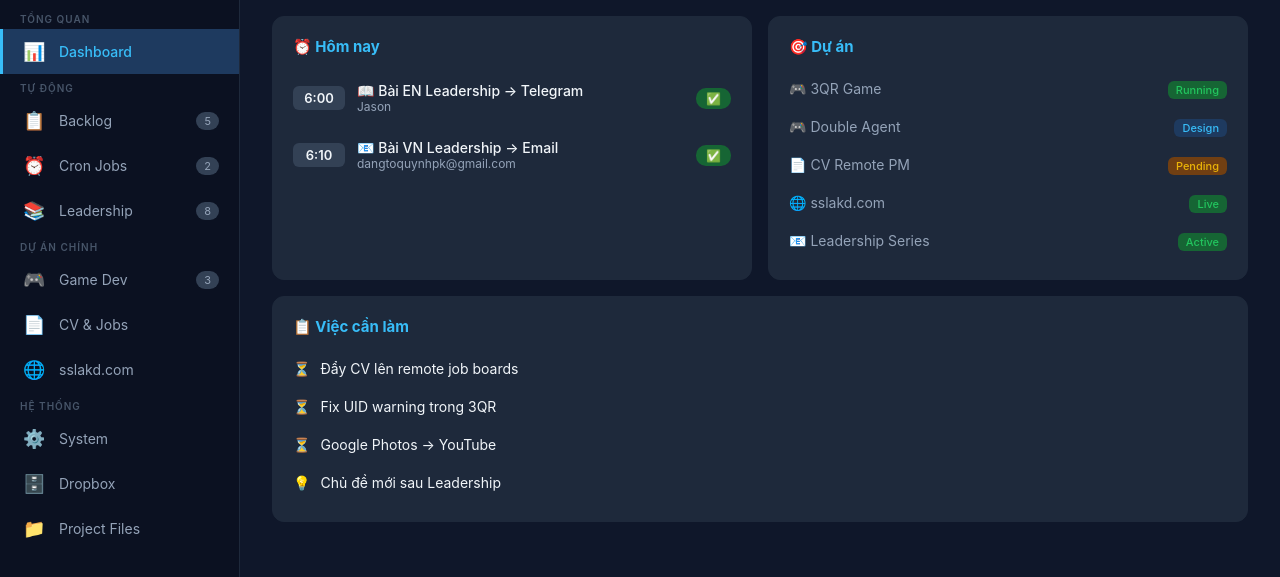
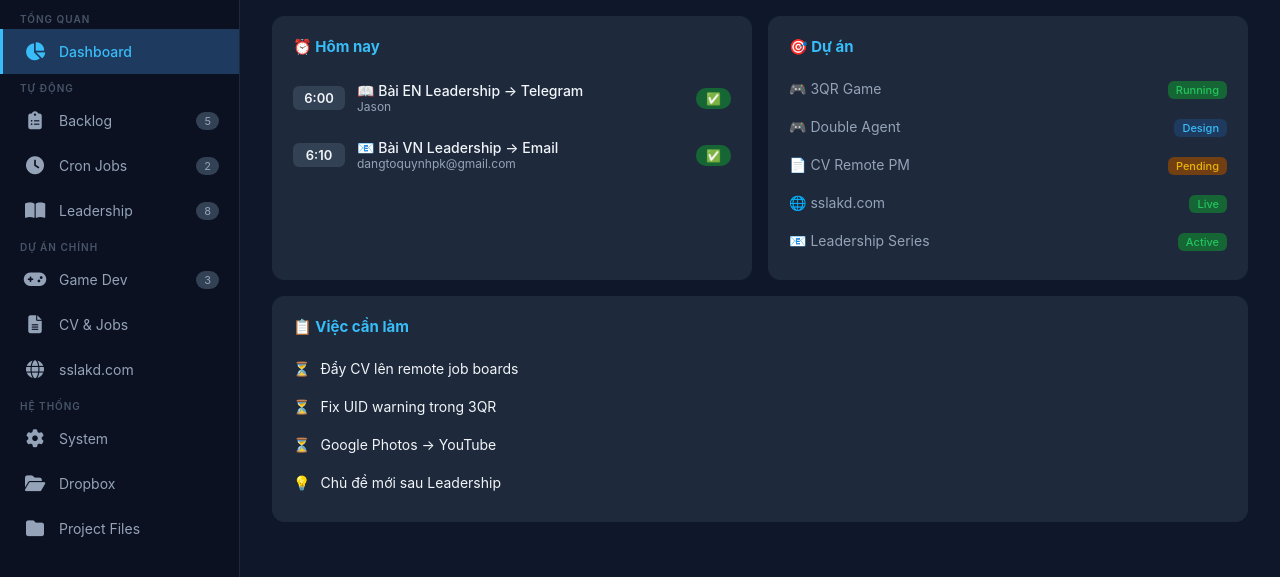
Before and after one commit to sslakd/mission-control-board, a plain HTML site: page index.html in a window 1280 px wide. Shown: the part 83-660 px from the top of the page. Drawn offline with Linux system fonts and the light colour scheme.

Commit message:
Switch to FontAwesome icons

```diff
--- a/index.html
+++ b/index.html
@@ -4,6 +4,7 @@
 <meta charset="UTF-8">
 <meta name="viewport" content="width=device-width, initial-scale=1.0">
 <title>🚀 Mission Control — Jason</title>
+<link rel="stylesheet" href="https://cdnjs.cloudflare.com/ajax/libs/font-awesome/6.5.1/css/all.min.css">
 <style>
   :root {
     --bg: #0f172a; --card: #1e293b; --card2: #334155;
@@ -23,7 +24,8 @@
   .nav-item { display:flex; align-items:center; gap:12px; padding:12px 20px; cursor:pointer; color:var(--muted); font-size:14px; border-left:3px solid transparent; transition:all .15s; text-decoration:none; }
   .nav-item:hover { background:var(--hover); color:var(--text); }
   .nav-item.active { background:var(--active); color:var(--accent); border-left-color:var(--accent); font-weight:500; }
-  .nav-item .icon { font-size:18px; min-width:24px; }
+  .nav-item .icon { font-size:18px; min-width:24px; text-align:center; }
+  .nav-item .fa-fw { width:1.25em; text-align:center; }
   .nav-item .badge { margin-left:auto; background:var(--card2); font-size:11px; padding:2px 8px; border-radius:10px; color:var(--muted); }
   .nav-item.active .badge { background:#1e3a5f; color:var(--accent); }
   .sidebar-group { padding:8px 20px 4px; font-size:10px; text-transform:uppercase; letter-spacing:1px; color:#475569; font-weight:600; }
@@ -87,19 +89,19 @@
     <div class="date-badge" id="sidebarDate"></div>
   </div>
   <div class="sidebar-group">Tổng quan</div>
-  <a class="nav-item active" data-page="dashboard" href="#"><span class="icon">📊</span><span>Dashboard</span></a>
+  <a class="nav-item active" data-page="dashboard" href="#"><span class="icon"><i class="fas fa-chart-pie fa-fw"></i></span><span>Dashboard</span></a>
   <div class="sidebar-group">Tự động</div>
-  <a class="nav-item" data-page="backlog" href="#"><span class="icon">📋</span><span>Backlog</span><span class="badge">5</span></a>
-  <a class="nav-item" data-page="cron" href="#"><span class="icon">⏰</span><span>Cron Jobs</span><span class="badge">2</span></a>
-  <a class="nav-item" data-page="leadership" href="#"><span class="icon">📚</span><span>Leadership</span><span class="badge">8</span></a>
+  <a class="nav-item" data-page="backlog" href="#"><span class="icon"><i class="fas fa-clipboard-list fa-fw"></i></span><span>Backlog</span><span class="badge">5</span></a>
+  <a class="nav-item" data-page="cron" href="#"><span class="icon"><i class="fas fa-clock fa-fw"></i></span><span>Cron Jobs</span><span class="badge">2</span></a>
+  <a class="nav-item" data-page="leadership" href="#"><span class="icon"><i class="fas fa-book-open fa-fw"></i></span><span>Leadership</span><span class="badge">8</span></a>
   <div class="sidebar-group">Dự án chính</div>
-  <a class="nav-item" data-page="games" href="#"><span class="icon">🎮</span><span>Game Dev</span><span class="badge">3</span></a>
-  <a class="nav-item" data-page="cvjobs" href="#"><span class="icon">📄</span><span>CV & Jobs</span></a>
-  <a class="nav-item" data-page="website" href="#"><span class="icon">🌐</span><span>sslakd.com</span></a>
+  <a class="nav-item" data-page="games" href="#"><span class="icon"><i class="fas fa-gamepad fa-fw"></i></span><span>Game Dev</span><span class="badge">3</span></a>
+  <a class="nav-item" data-page="cvjobs" href="#"><span class="icon"><i class="fas fa-file-alt fa-fw"></i></span><span>CV & Jobs</span></a>
+  <a class="nav-item" data-page="website" href="#"><span class="icon"><i class="fas fa-globe fa-fw"></i></span><span>sslakd.com</span></a>
   <div class="sidebar-group">Hệ thống</div>
-  <a class="nav-item" data-page="system" href="#"><span class="icon">⚙️</span><span>System</span></a>
-  <a class="nav-item" data-page="dropbox" href="#"><span class="icon">🗄️</span><span>Dropbox</span></a>
-  <a class="nav-item" data-page="files" href="#"><span class="icon">📁</span><span>Project Files</span></a>
+  <a class="nav-item" data-page="system" href="#"><span class="icon"><i class="fas fa-cog fa-fw"></i></span><span>System</span></a>
+  <a class="nav-item" data-page="dropbox" href="#"><span class="icon"><i class="fas fa-folder-open fa-fw"></i></span><span>Dropbox</span></a>
+  <a class="nav-item" data-page="files" href="#"><span class="icon"><i class="fas fa-folder fa-fw"></i></span><span>Project Files</span></a>
 </nav>
 
 <div class="main">
```
